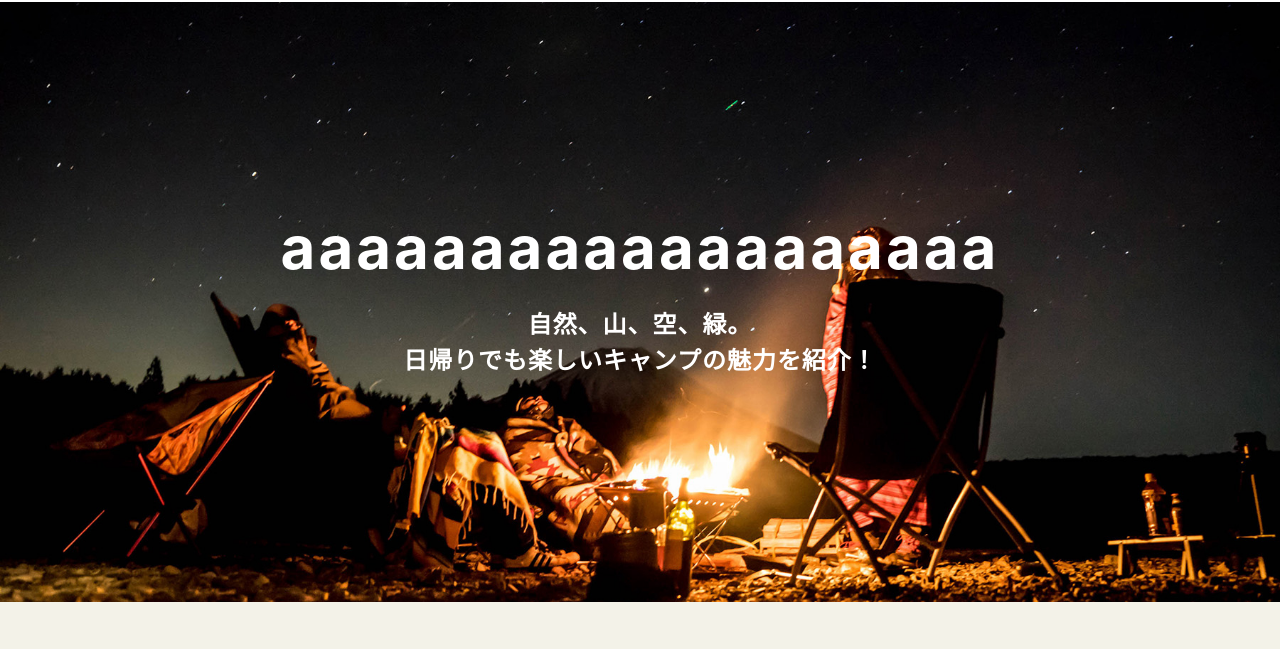
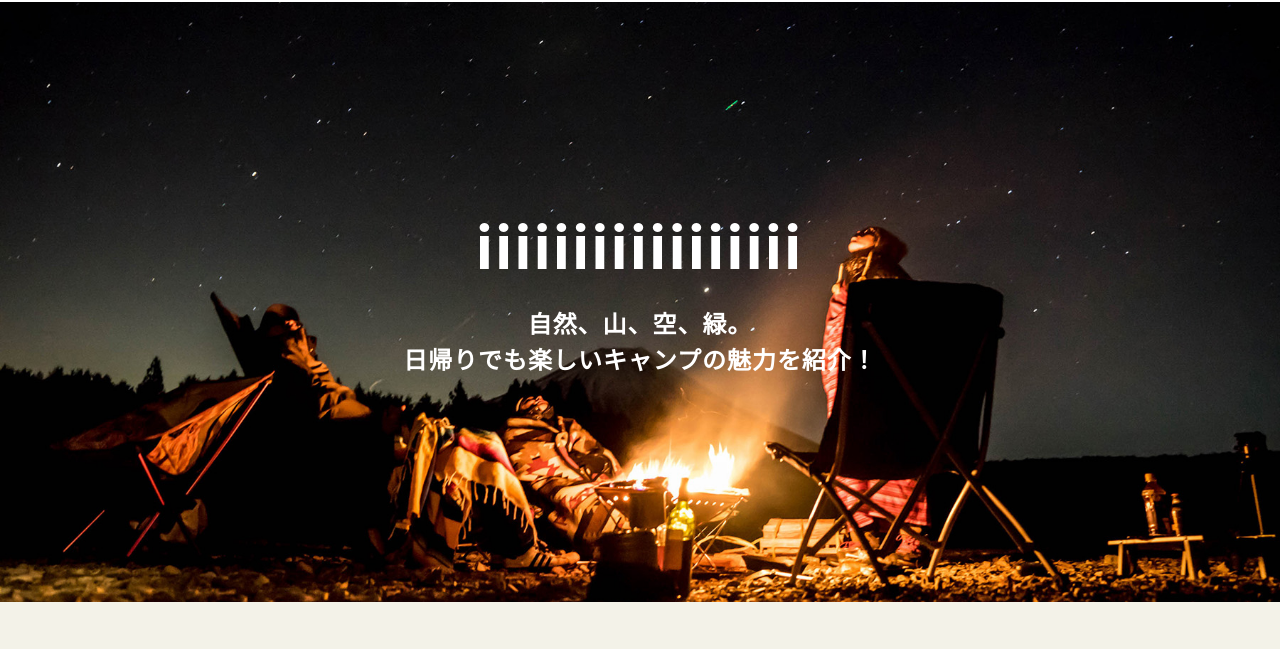
Before and after one commit to haruki7886/html_sample, a plain HTML site: page chan-pro02/Lesson9_sample/index.html in a window 1280 px wide. Shown: the part 99-748 px from the top of the page. Drawn offline with nearby package versions, Linux system fonts and the light colour scheme.

Commit message:
Update index.html

```diff
--- a/chan-pro02/Lesson9_sample/index.html
+++ b/chan-pro02/Lesson9_sample/index.html
@@ -25,7 +25,7 @@
       </nav><!-- .header-gnav -->
     </header><!-- .header -->
     <div class="hero">
-      <h1>aaaaaaaaaaaaaaaaaaa</h1>
+      <h1>iiiiiiiiiiiiiiiii</h1>
       <p>自然、山、空、緑。<br>日帰りでも楽しいキャンプの魅力を紹介！</p>
     </div><!-- .hero -->
     <div class="top-feature">
```
